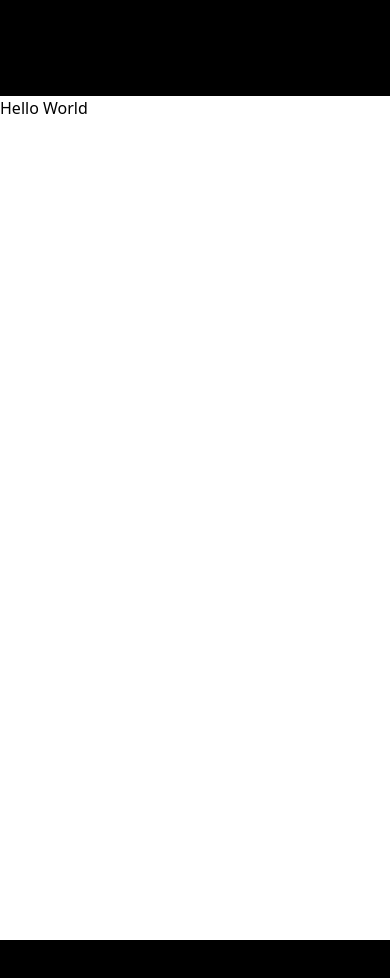
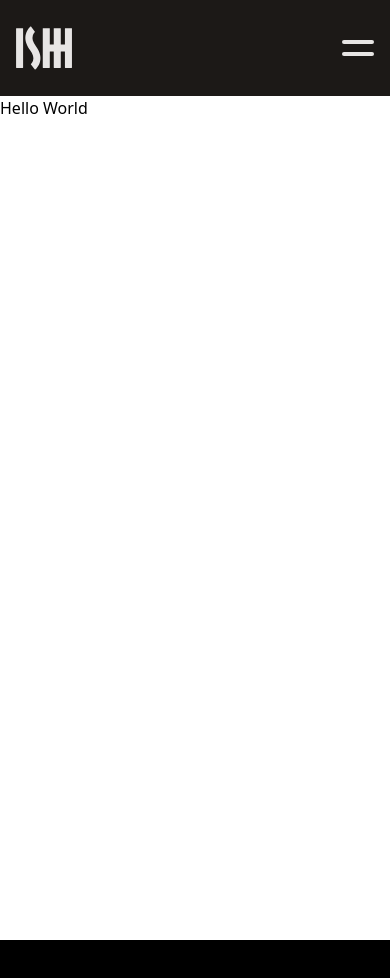
Before and after one commit to dennisscherdt/ishh-web, a Nuxt app: page / in a window 390 px wide. Shown: the top 978 px of the page. Built offline with nearby package versions, Linux system fonts and the light colour scheme.

Commit message:
Add logo and hamburger to header

```diff
--- a/components/AppHeader.vue
+++ b/components/AppHeader.vue
@@ -1,3 +1,11 @@
 <template>
-	<header class="h-24 bg-black"></header>
+	<header class="flex h-24 items-center justify-between bg-stone-900 p-4">
+		<HeaderLogo class="size-14 text-stone-200" />
+		<HeaderHamburger />
+	</header>
 </template>
+
+<script setup lang="ts">
+import HeaderLogo from '~/components/header/HeaderLogo.vue';
+import HeaderHamburger from '~/components/header/HeaderHamburger.vue';
+</script>
--- /dev/null
+++ b/components/header/HeaderHamburger.vue
@@ -0,0 +1,5 @@
+<template>
+	<button class="flex flex-col items-center gap-2">
+		<span v-for="i in 2" :key="i" class="h-1 w-8 rounded-full bg-stone-200"></span>
+	</button>
+</template>
--- /dev/null
+++ b/components/header/HeaderLogo.vue
@@ -0,0 +1,18 @@
+<template>
+	<svg viewBox="0 0 208.00598 160.91371" fill="currentColor" :class="$attrs.class">
+		<rect
+			x=".29385"
+			y="6.80619"
+			width="26.07519"
+			height="147.56186"
+			rx="1.28698"
+			ry="1.28698"
+		/>
+		<path
+			d="M181.73622,8.09312v58.16945c0,.71078-.5762,1.28698-1.28698,1.28698h-12.83401c-.71078,0-1.28698-.5762-1.28698-1.28698V8.09312c0-.71078-.5762-1.28698-1.28698-1.28698h-23.50131c-.71078,0-1.28698.5762-1.28698,1.28698v58.16945c0,.71078-.5762,1.28698-1.28698,1.28698h-12.15606c-.71078,0-1.28698-.5762-1.28698-1.28698V8.09312c0-.71078-.5762-1.28698-1.28698-1.28698h-23.50131c-.71078,0-1.28698.5762-1.28698,1.28698v144.9879c0,.71078.5762,1.28698,1.28698,1.28698h23.50131c.71078,0,1.28698-.5762,1.28698-1.28698v-58.16932c0-.71078.5762-1.28698,1.28698-1.28698h12.15606c.71078,0,1.28698.5762,1.28698,1.28698v58.16932c0,.71078.5762,1.28698,1.28698,1.28698h23.50131c.71078,0,1.28698-.5762,1.28698-1.28698v-58.16932c0-.71078.5762-1.28698,1.28698-1.28698h12.83401c.71078,0,1.28698.5762,1.28698,1.28698v58.16932c0,.71078.5762,1.28698,1.28698,1.28698h23.50131c.71078,0,1.28698-.5762,1.28698-1.28698V8.09312c0-.71078-.5762-1.28698-1.28698-1.28698h-23.50131c-.71078,0-1.28698.5762-1.28698,1.28698Z"
+		/>
+		<path
+			d="M70.07835,160.1875l-14.56412-18.58982c-.40215-.51331-.36405-1.24751.10279-1.70278,1.72957-1.68673,5.70685-6.09775,7.72859-12.67847,3.49214-11.36402-.18079-24.42152-10.91563-38.81091C15.58284,39.01568,47.50988,6.51199,53.866.8204c.55791-.49959,1.41304-.41483,1.87122.17756l14.45314,18.68702c.3956.51149.35839,1.23537-.10157,1.68986-1.69883,1.67864-5.61659,6.06736-7.61851,12.58223-3.49112,11.36402.18181,24.42356,10.91768,38.81295,36.85693,49.40359,4.89872,81.91205-1.44309,87.58847-.55565.49735-1.40661.41603-1.86651-.17099Z"
+		/>
+	</svg>
+</template>
```
Also changed, not shown: 1 other file (tests, documents, lock files or other folders).
